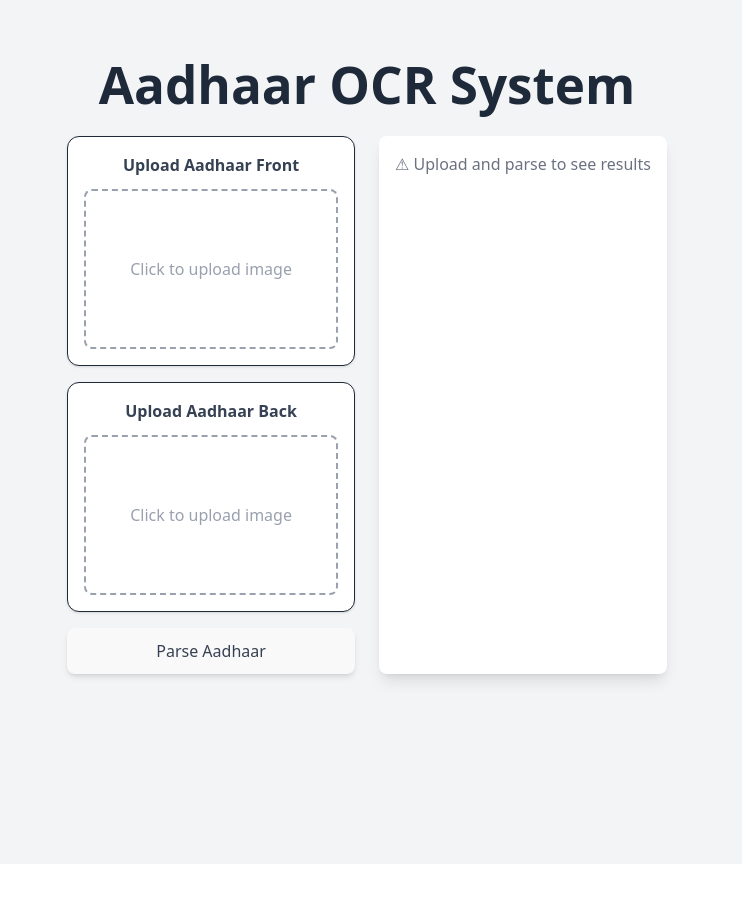
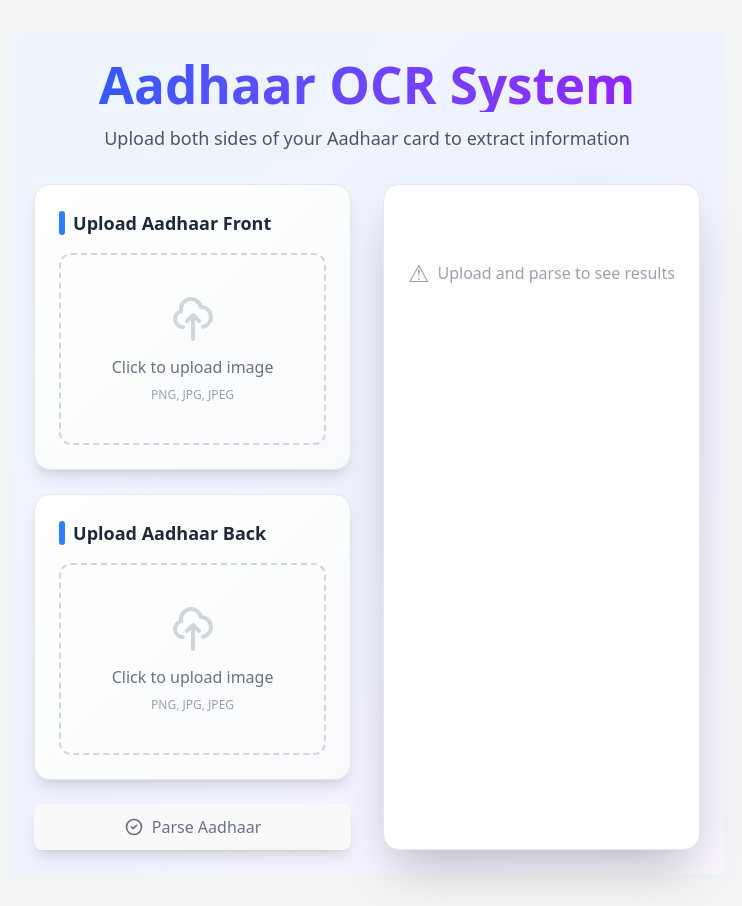
Before and after one commit to Riswanabasil/adhaar-ocr-system, a React app in the folder frontend/: page / in a window 1280 px wide. Shown: the whole page, without its empty margins (273-1015 px from the left). Before the commit the page ends 864 px from the top, so only its background shows below. Built offline with nearby package versions, Linux system fonts and the light colour scheme; the HTML template or start-up script is replaced by a standard one.

Commit message:
style the components

```diff
--- a/frontend/src/components/ParsedResult.tsx
+++ b/frontend/src/components/ParsedResult.tsx
@@ -27,6 +27,38 @@
 // };
 
 // export default ParsedResult;
+// interface ParsedResultProps {
+//   data: any;
+//   raw: any;
+// }
+
+// const ParsedResult: React.FC<ParsedResultProps> = ({ data }) => {
+//   if (!data) {
+//     return <p className="text-gray-500">⚠ Upload and parse to see results</p>;
+//   }
+
+//   return (
+//     <div>
+//       <h2 className="text-xl font-semibold mb-4 border-b pb-2">Extracted Details</h2>
+//       <div className="grid grid-cols-2 gap-3 text-sm">
+//         <p><strong>Name:</strong> {data.name || "N/A"}</p>
+//         <p><strong>Gender:</strong> {data.gender || "N/A"}</p>
+//         <p><strong>Aadhaar:</strong> {data.aadhaarNumber || "N/A"}</p>
+//         <p><strong>DOB:</strong> {data.dob || "N/A"}</p>
+//         <p><strong>Pincode:</strong> {data.pincode || "N/A"}</p>
+//       </div>
+
+//       <p className="mt-3"><strong>Address:</strong> {data.address || "N/A"}</p>
+
+//       {/* <h3 className="text-md font-semibold mt-5 mb-2">Raw OCR Output</h3>
+//       <pre className="bg-gray-100 p-3 rounded text-xs overflow-auto max-h-60">
+//         {JSON.stringify(raw, null, 2)}
+//       </pre> */}
+//     </div>
+//   );
+// };
+
+// export default ParsedResult;
 interface ParsedResultProps {
   data: any;
   raw: any;
@@ -34,21 +66,53 @@
 
 const ParsedResult: React.FC<ParsedResultProps> = ({ data }) => {
   if (!data) {
-    return <p className="text-gray-500">⚠ Upload and parse to see results</p>;
+    return (
+      <div className="flex items-center justify-center py-12">
+        <p className="text-gray-400 flex items-center gap-2">
+          <span className="text-2xl">⚠</span>
+          <span>Upload and parse to see results</span>
+        </p>
+      </div>
+    );
   }
 
   return (
-    <div>
-      <h2 className="text-xl font-semibold mb-4 border-b pb-2">Extracted Details</h2>
-      <div className="grid grid-cols-2 gap-3 text-sm">
-        <p><strong>Name:</strong> {data.name || "N/A"}</p>
-        <p><strong>Gender:</strong> {data.gender || "N/A"}</p>
-        <p><strong>Aadhaar:</strong> {data.aadhaarNumber || "N/A"}</p>
-        <p><strong>DOB:</strong> {data.dob || "N/A"}</p>
-        <p><strong>Pincode:</strong> {data.pincode || "N/A"}</p>
+    <div className="bg-white rounded-lg shadow-sm border border-gray-200 p-6">
+      <h2 className="text-2xl font-bold mb-6 text-gray-800 border-b-2 border-blue-500 pb-3">
+        Extracted Details
+      </h2>
+
+      <div className="grid grid-cols-1 md:grid-cols-2 gap-4 mb-6">
+        <div className="bg-gradient-to-br from-blue-50 to-blue-100 rounded-lg p-4 border border-blue-200">
+          <p className="text-xs text-blue-600 font-semibold mb-1">NAME</p>
+          <p className="text-gray-800 font-medium">{data.name || "N/A"}</p>
+        </div>
+
+        <div className="bg-gradient-to-br from-purple-50 to-purple-100 rounded-lg p-4 border border-purple-200">
+          <p className="text-xs text-purple-600 font-semibold mb-1">GENDER</p>
+          <p className="text-gray-800 font-medium">{data.gender || "N/A"}</p>
+        </div>
+
+        <div className="bg-gradient-to-br from-green-50 to-green-100 rounded-lg p-4 border border-green-200">
+          <p className="text-xs text-green-600 font-semibold mb-1">AADHAAR</p>
+          <p className="text-gray-800 font-medium tracking-wide">{data.aadhaarNumber || "N/A"}</p>
+        </div>
+
+        <div className="bg-gradient-to-br from-orange-50 to-orange-100 rounded-lg p-4 border border-orange-200">
+          <p className="text-xs text-orange-600 font-semibold mb-1">DATE OF BIRTH</p>
+          <p className="text-gray-800 font-medium">{data.dob || "N/A"}</p>
+        </div>
+
+        <div className="bg-gradient-to-br from-pink-50 to-pink-100 rounded-lg p-4 border border-pink-200">
+          <p className="text-xs text-pink-600 font-semibold mb-1">PINCODE</p>
+          <p className="text-gray-800 font-medium">{data.pincode || "N/A"}</p>
+        </div>
       </div>
 
-      <p className="mt-3"><strong>Address:</strong> {data.address || "N/A"}</p>
+      <div className="bg-gradient-to-br from-indigo-50 to-indigo-100 rounded-lg p-4 border border-indigo-200">
+        <p className="text-xs text-indigo-600 font-semibold mb-2">ADDRESS</p>
+        <p className="text-gray-800 leading-relaxed">{data.address || "N/A"}</p>
+      </div>
 
       {/* <h3 className="text-md font-semibold mt-5 mb-2">Raw OCR Output</h3>
       <pre className="bg-gray-100 p-3 rounded text-xs overflow-auto max-h-60">
--- a/frontend/src/components/UploadCard.tsx
+++ b/frontend/src/components/UploadCard.tsx
@@ -37,6 +37,59 @@
 
 // export default UploadCard;
 
+// import React, { useId } from "react";
+
+// interface UploadCardProps {
+//   label: string;
+//   file: File | null;
+//   setFile: (file: File | null) => void;
+// }
+
+// const UploadCard: React.FC<UploadCardProps> = ({ label, file, setFile }) => {
+//   // unique id to link <label> and <input>
+//   const inputId = useId();
+
+//   const onChange = (e: React.ChangeEvent<HTMLInputElement>) => {
+//     const f = e.target.files?.[0];
+//     if (f) setFile(f);
+//   };
+
+//   return (
+//     <div className="bg-white shadow-sm rounded-xl border p-4">
+//       <p className="font-semibold text-gray-700 mb-3">{label}</p>
+
+//       {/* The whole card below is clickable because it's a <label> for the hidden input */}
+//       <label
+//         htmlFor={inputId}
+//         className="block cursor-pointer border-2 border-dashed rounded-lg h-40
+//                    flex items-center justify-center text-gray-400 hover:border-blue-500
+//                    transition"
+//       >
+//         {file ? (
+//           <img
+//             src={URL.createObjectURL(file)}
+//             alt="preview"
+//             className="w-full h-40 object-cover rounded-lg"
+//           />
+//         ) : (
+//           <span>Click to upload image</span>
+//         )}
+//       </label>
+
+//       {/* Hidden file input that the label triggers */}
+//       <input
+//         id={inputId}
+//         type="file"
+//         accept="image/*"
+//         onChange={onChange}
+//         className="sr-only"
+//       />
+//     </div>
+//   );
+// };
+
+// export default UploadCard;
+
 import React, { useId } from "react";
 
 interface UploadCardProps {
@@ -55,24 +108,53 @@
   };
 
   return (
-    <div className="bg-white shadow-sm rounded-xl border p-4">
-      <p className="font-semibold text-gray-700 mb-3">{label}</p>
+    <div className="bg-gradient-to-br from-white to-gray-50 shadow-lg rounded-2xl border border-gray-200 p-6 hover:shadow-xl transition-shadow duration-300">
+      <p className="font-bold text-lg text-gray-800 mb-4 flex items-center gap-2">
+        <span className="w-1.5 h-6 bg-blue-500 rounded-full"></span>
+        {label}
+      </p>
 
       {/* The whole card below is clickable because it's a <label> for the hidden input */}
       <label
         htmlFor={inputId}
-        className="block cursor-pointer border-2 border-dashed rounded-lg h-40
+        className="block cursor-pointer border-2 border-dashed border-gray-300 rounded-xl h-48
                    flex items-center justify-center text-gray-400 hover:border-blue-500
-                   transition"
+                   hover:bg-blue-50 transition-all duration-300 relative overflow-hidden
+                   group"
       >
         {file ? (
-          <img
-            src={URL.createObjectURL(file)}
-            alt="preview"
-            className="w-full h-40 object-cover rounded-lg"
-          />
+          <div className="relative w-full h-full">
+            <img
+              src={URL.createObjectURL(file)}
+              alt="preview"
+              className="w-full h-full object-cover rounded-xl"
+            />
+            <div className="absolute inset-0 bg-black bg-opacity-0 group-hover:bg-opacity-20 transition-all duration-300 flex items-center justify-center">
+              <span className="text-white font-semibold opacity-0 group-hover:opacity-100 transition-opacity duration-300">
+                Click to change
+              </span>
+            </div>
+          </div>
         ) : (
-          <span>Click to upload image</span>
+          <div className="text-center">
+            <svg
+              className="w-12 h-12 mx-auto mb-3 text-gray-300 group-hover:text-blue-500 transition-colors duration-300"
+              fill="none"
+              stroke="currentColor"
+              viewBox="0 0 24 24"
+            >
+              <path
+                strokeLinecap="round"
+                strokeLinejoin="round"
+                strokeWidth={2}
+                d="M7 16a4 4 0 01-.88-7.903A5 5 0 1115.9 6L16 6a5 5 0 011 9.9M15 13l-3-3m0 0l-3 3m3-3v12"
+              />
+            </svg>
+            <span className="font-medium text-gray-500 group-hover:text-blue-600 transition-colors duration-300">
+              Click to upload image
+            </span>
+            <p className="text-xs text-gray-400 mt-2">PNG, JPG, JPEG</p>
+          </div>
         )}
       </label>
 
--- a/frontend/src/pages/Home.tsx
+++ b/frontend/src/pages/Home.tsx
@@ -54,6 +54,71 @@
 
 // export default Home;
 
+// import { useState } from "react";
+// import UploadCard from "../components/UploadCard";
+// import { parseAadhaar } from "../utils/api";
+// import ParsedResult from "../components/ParsedResult";
+
+// const Home = () => {
+//   const [front, setFront] = useState<File | null>(null);
+//   const [back, setBack] = useState<File | null>(null);
+//   const [result, setResult] = useState<any>(null);
+//   const [raw, setRaw] = useState<any>(null);
+//   const [loading, setLoading] = useState(false);
+
+//   const handleParse = async () => {
+//     if (!front || !back) {
+//       alert("Please upload both images!");
+//       return;
+//     }
+//     setLoading(true);
+//     try {
+//       const res = await parseAadhaar(front, back);
+//       setResult(res.data.data);
+//       setRaw(res.data.raw);
+//     } catch (err) {
+//       alert("Error during parsing.");
+//     }
+//     setLoading(false);
+//   };
+
+//   const canParse = !!front && !!back && !loading;
+
+//   return (
+//     <div className="min-h-screen p-6">
+//       <h1 className="text-2xl font-bold mb-6 text-center">Aadhaar OCR System</h1>
+
+//       <div className="grid grid-cols-1 md:grid-cols-2 gap-6 max-w-6xl mx-auto">
+//         {/* Upload Section */}
+//         <div className="space-y-4">
+//           <UploadCard label="Upload Aadhaar Front" file={front} setFile={setFront} />
+//           <UploadCard label="Upload Aadhaar Back" file={back} setFile={setBack} />
+
+
+//           <button
+//             onClick={handleParse}
+//             disabled={!front || !back || loading}
+//             className={`w-full py-3 font-semibold rounded-lg shadow-md transition
+//     ${canParse
+//                 ? 'bg-blue-600 hover:bg-blue-700 text-black'
+//                 : 'bg-gray-300 text-gray-700 cursor-not-allowed text-black'
+//               }`}
+//           >
+//             {loading ? 'Processing...' : 'Parse Aadhaar'}
+//           </button>
+//         </div>
+
+//         {/* Result Section */}
+//         <div className="bg-white shadow-lg rounded-lg p-4 overflow-auto">
+//           <ParsedResult data={result} raw={raw} />
+//         </div>
+//       </div>
+//     </div>
+//   );
+// };
+
+// export default Home;
+
 import { useState } from "react";
 import UploadCard from "../components/UploadCard";
 import { parseAadhaar } from "../utils/api";
@@ -85,31 +150,77 @@
   const canParse = !!front && !!back && !loading;
 
   return (
-    <div className="min-h-screen p-6">
-      <h1 className="text-2xl font-bold mb-6 text-center">Aadhaar OCR System</h1>
+    <div className="min-h-screen bg-gradient-to-br from-blue-50 via-indigo-50 to-purple-50 p-6">
+      {/* Header */}
+      <div className="max-w-6xl mx-auto mb-8">
+        <div className="text-center">
+          <h1 className="text-4xl md:text-5xl font-bold bg-gradient-to-r from-blue-600 to-purple-600 bg-clip-text text-transparent mb-3">
+            Aadhaar OCR System
+          </h1>
+          <p className="text-gray-600 text-lg">
+            Upload both sides of your Aadhaar card to extract information
+          </p>
+        </div>
+      </div>
 
-      <div className="grid grid-cols-1 md:grid-cols-2 gap-6 max-w-6xl mx-auto">
+      <div className="grid grid-cols-1 lg:grid-cols-2 gap-8 max-w-6xl mx-auto">
         {/* Upload Section */}
-        <div className="space-y-4">
+        <div className="space-y-6">
           <UploadCard label="Upload Aadhaar Front" file={front} setFile={setFront} />
           <UploadCard label="Upload Aadhaar Back" file={back} setFile={setBack} />
 
-
           <button
             onClick={handleParse}
-            disabled={!front || !back || loading}
-            className={`w-full py-3 font-semibold rounded-lg shadow-md transition
-    ${canParse
-                ? 'bg-blue-600 hover:bg-blue-700 text-black'
-                : 'bg-gray-300 text-gray-700 cursor-not-allowed text-black'
+            disabled={!canParse}
+            className={`w-full py-4 font-bold text-lg rounded-xl shadow-lg transition-all duration-300 transform
+              ${canParse
+                ? 'bg-gradient-to-r from-blue-600 to-purple-600 hover:from-blue-700 hover:to-purple-700 text-white hover:scale-105 hover:shadow-xl'
+                : 'bg-gray-300 text-gray-500 cursor-not-allowed'
               }`}
           >
-            {loading ? 'Processing...' : 'Parse Aadhaar'}
+            {loading ? (
+              <span className="flex items-center justify-center gap-3">
+                <svg className="animate-spin h-5 w-5" viewBox="0 0 24 24">
+                  <circle
+                    className="opacity-25"
+                    cx="12"
+                    cy="12"
+                    r="10"
+                    stroke="currentColor"
+                    strokeWidth="4"
+                    fill="none"
+                  />
+                  <path
+                    className="opacity-75"
+                    fill="currentColor"
+                    d="M4 12a8 8 0 018-8V0C5.373 0 0 5.373 0 12h4zm2 5.291A7.962 7.962 0 014 12H0c0 3.042 1.135 5.824 3 7.938l3-2.647z"
+                  />
+                </svg>
+                Processing...
+              </span>
+            ) : (
+              <span className="flex items-center justify-center gap-2">
+                <svg
+                  className="w-5 h-5"
+                  fill="none"
+                  stroke="currentColor"
+                  viewBox="0 0 24 24"
+                >
+                  <path
+                    strokeLinecap="round"
+                    strokeLinejoin="round"
+                    strokeWidth={2}
+                    d="M9 12l2 2 4-4m6 2a9 9 0 11-18 0 9 9 0 0118 0z"
+                  />
+                </svg>
+                Parse Aadhaar
+              </span>
+            )}
           </button>
         </div>
 
         {/* Result Section */}
-        <div className="bg-white shadow-lg rounded-lg p-4 overflow-auto">
+        <div className="bg-white shadow-2xl rounded-2xl p-6 overflow-auto border border-gray-200">
           <ParsedResult data={result} raw={raw} />
         </div>
       </div>
```
Also changed, not shown: frontend/src/components/Loader.tsx (deleted).
